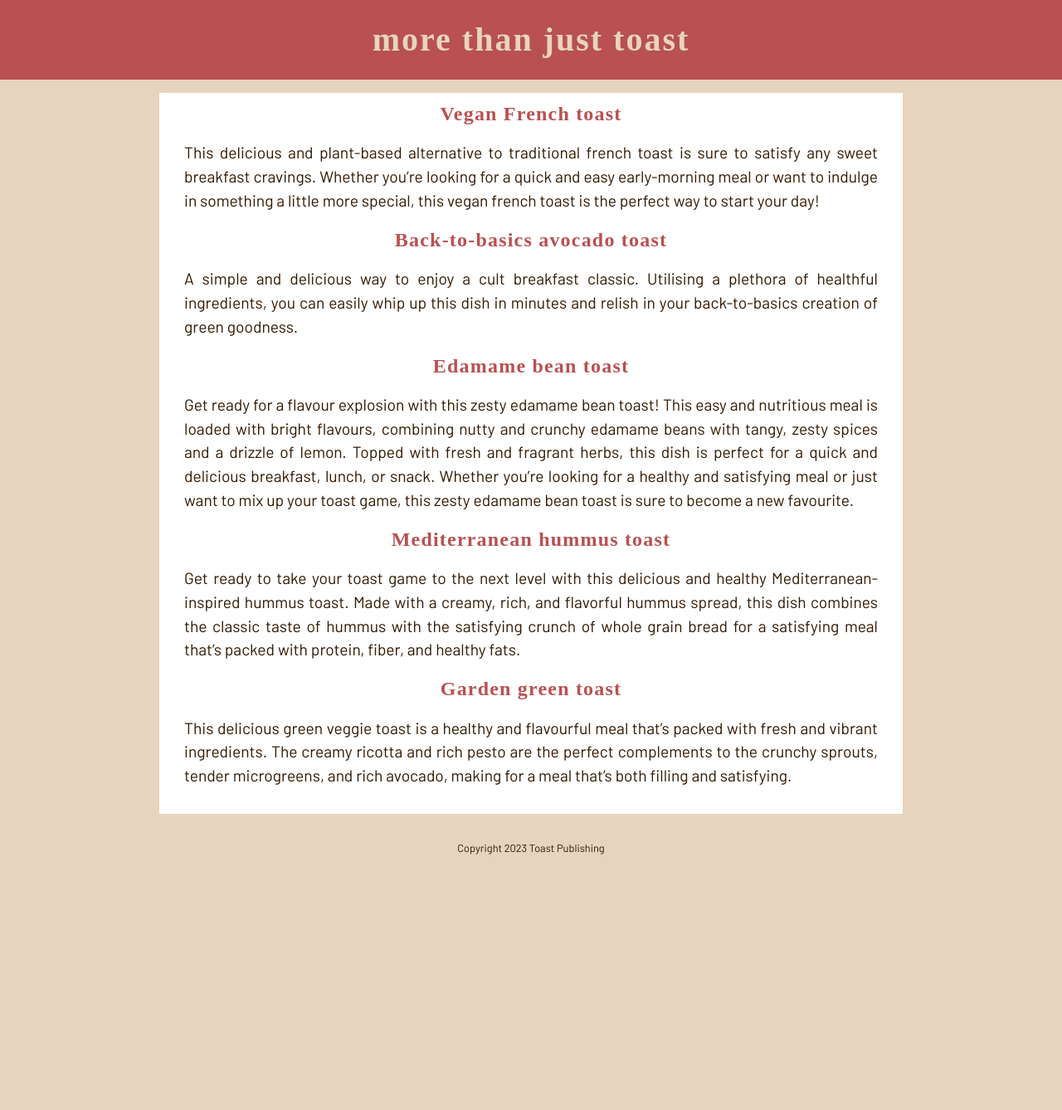
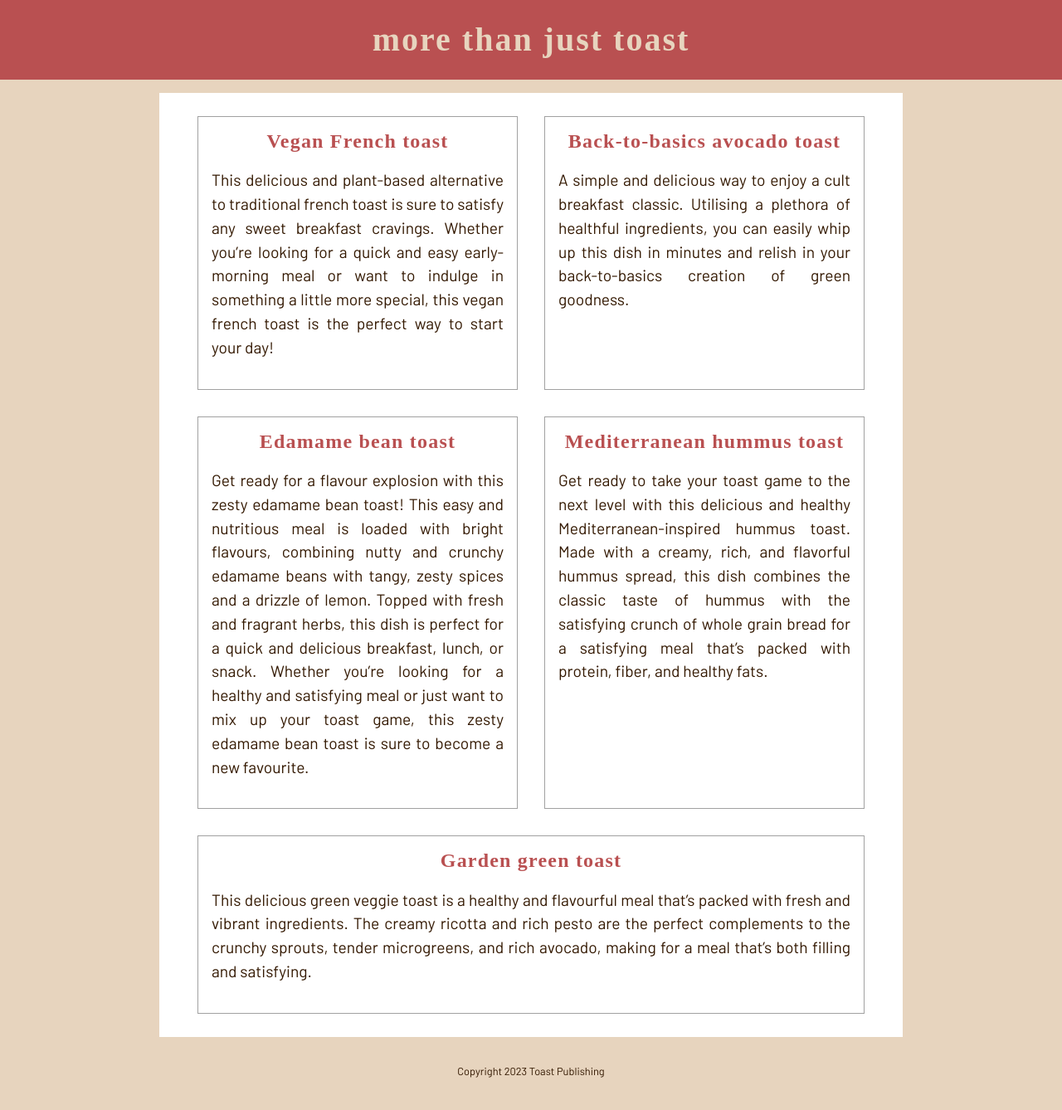
Before and after one commit to 19061287han/recipes, a Jekyll site: the page built from pages/recipelisting.md, in a window 1280 px wide and 1340 px high. Shown: the whole window at 83% size. Built offline with Jekyll 4.4.1, drawn with Linux system fonts in a browser that asks for light colours; some web fonts are replaced.

Commit message:
Update recipes.css

```diff
--- a/styles/recipes.css
+++ b/styles/recipes.css
@@ -196,16 +196,45 @@ main ol li {
     font-size: 80%;
   }
 
-  @media screen and (max-width: 700px) {
+  .list {
+display:flex;
+flex-wrap: wrap; /* when there is not enough space the content will wrap */
+justify-content: space-between;
+}
 
+.recipe-teaser {
+border:1px solid rgb(161, 161, 161);
+padding: 1em;
+flex-basis: 300px; /* this is the preferred dimension if space allows */
+flex-grow: 1; /* the width can grow if space allows */
+margin:1em;
+}
+
+@media screen and (max-width: 800px) {
 
   main {
   width: 100%;
+  margin:10px;
+  padding:0;
+  display: flex;
+  flex-direction: column;
   }
 
+body, nav {
+  width: 100%;
+  margin: 0;
+}
+
+nav {
+    margin-top: -15px;
+    order: 1;
+}
   body {
   background-color: white;
-    padding-top: 6em;
+  padding-top: 14em;
+  padding-right: 2em;
+  order: 2;
+
 }
 
 }
```
Lines whose indentation alone changed are shown as unchanged.
